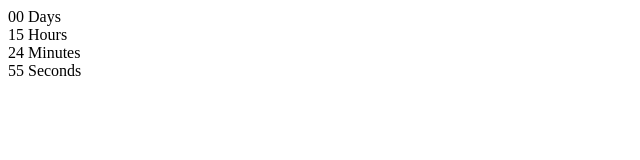
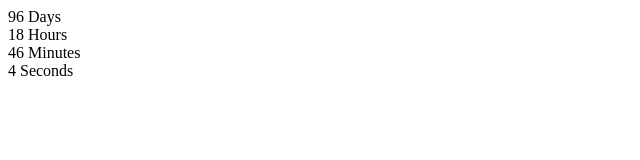
Before and after one commit to AlekseySteblivets/goit-js-hw-11-timer, a plain HTML site: page index.html in a window 1280 px wide. Shown: the full height of the page, 0-640 px from the left. Drawn offline with Linux system fonts and the light colour scheme.

Commit message:
обновляет решение таймера

```diff
--- a/timer.js
+++ b/timer.js
@@ -1,63 +1,50 @@
 
-// new CountdownTimer({
-//     selector: '#timer-1',
-//     targetDate: new Date('Jul 17, 2019'),
-//   });
+
 // Плагин это класс CountdownTimer, экземпляр которого создает новый таймер с настройками.
-class Timer {
-    constructor (daysSelector, hoursSelector, minutesSelector, secsSelector, countdown = 0) {
-        // this.element = document.querySelector(selector);
-        this.days = document.querySelector(daysSelector);
-        this.hours = document.querySelector(hoursSelector);
-        this.minutes = document.querySelector(minutesSelector);
-        this.secs = document.querySelector(secsSelector);
-        this.countdown = countdown;
+class CountdownTimer {
+    constructor ({selector, targetDate}) {
+
+        this.selector = selector;
+        this.targetDate = targetDate;
     }
 
-    getSeconds() {
-        const secs = Math.floor((this.countdown % (1000 * 60)) / 1000);
-        return transformValue(secs);
-    }
 
-    getMinutes() {
-        const mins = Math.floor((this.countdown % (1000 * 60 * 60)) / (1000 * 60));
-        return transformValue(mins);
-    }
+    timer() {
+        const refs = {
+            timerId: document.querySelector('.timer-1'),
+            days: document.querySelector('[data-value="days"]'),
+            hours: document.querySelector('[data-value="hours"]'),
+            mins: document.querySelector('[data-value="mins"]'),
+            secs: document.querySelector('[data-value="secs"]'),
 
-    getHours() {
-        const hours = Math.floor((this.countdown % (1000 * 60 * 60 * 24)) / (1000 * 60 * 60));
-        return transformValue(hours);
-    }
+        }
 
-    getDays() {
-        const days = Math.floor(this.countdown / (1000 * 60 * 60 * 24));
-        return transformValue(days);
+        setInterval(() => {
+            const currentDate = Date.now()
+            const time = this.targetDate - currentDate;
 
-    }
+            const secs = Math.floor((time % (1000 * 60)) / 1000);
+            const mins = Math.floor((time % (1000 * 60 * 60)) / (1000 * 60));
+            const hours = Math.floor((time % (1000 * 60 * 60 * 24)) / (1000 * 60 * 60));
+            const days = Math.floor(time / (1000 * 60 * 60 * 24));
 
-    render() {
-        this.days.innerHTML = `${this.getDays()}`;
-        this.hours.innerHTML = `${this.getHours()}`;
-        this.minutes.innerHTML = `${this.getMinutes()}`;
-        this.secs.innerHTML = `${this.getSeconds()}`;
+            refs.days.textContent = days;
+            refs.hours.textContent = hours;
+            refs.mins.textContent = mins;
+            refs.secs.textContent = secs;
 
-    }
 
-    init() {
-        const interval = setInterval(() => {
-            this.countdown -= 1000;
-            if(this.countdown <= 0) {
-                clearInterval(interval);
-            }
-            this.render();
-        }, 1000)
-    }
 
-}
+        }, 1000);
 
-function transformValue (value) {
-    return String(value).padStart(2, '0');
-}
+};
+};
 
-const timer = new Timer ('span[data-value=days]', 'span[data-value=hours]', 'span[data-value=mins]', 'span[data-value=secs]', 55500000);
-timer.init();
+
+const newTimer = new CountdownTimer({
+    selector: '#timer-1',
+    targetDate: new Date('Jul 17, 2021'),
+  });
+
+
+newTimer.timer();
```
Also changed, not shown: index.html (+1 -0 lines).
